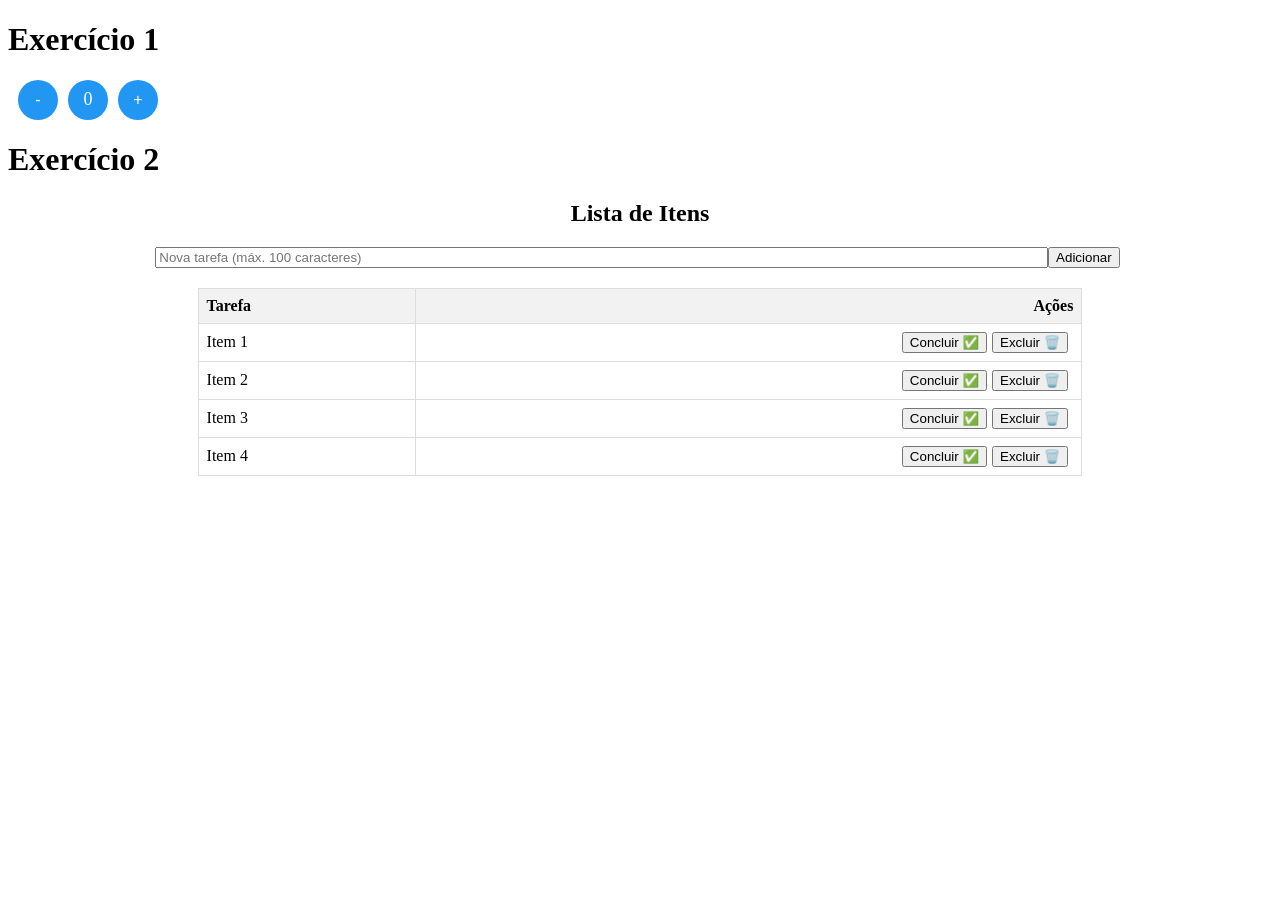
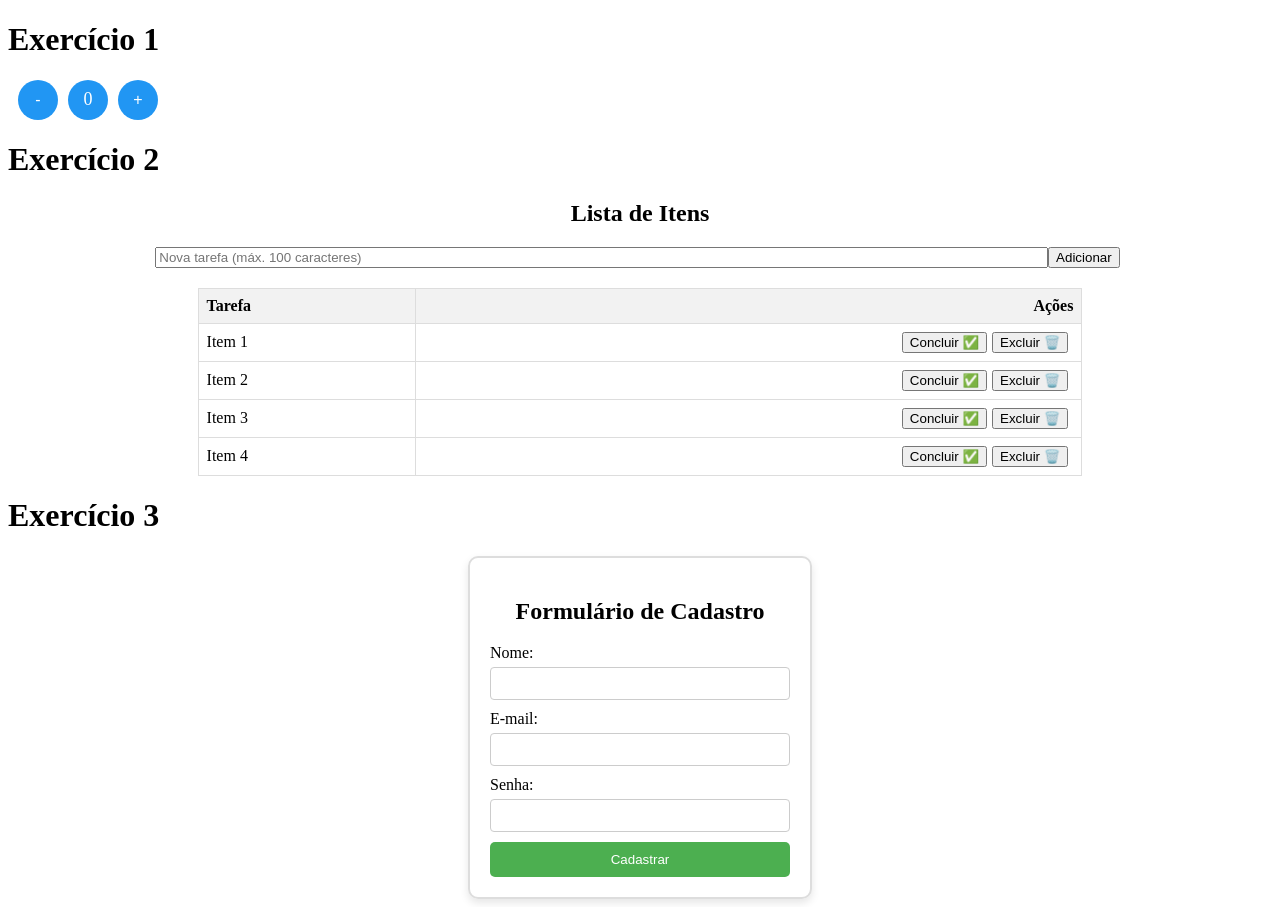
Before and after one commit to paulojsdev/Av2-Angular, an Angular app in the folder av2-angular/: page / in a window 1280 px wide. Before the commit the page ends 800 px from the top, so only its background shows below. Built offline with nearby package versions, Linux system fonts and the light colour scheme.

Commit message:
Exercicio 4
Formulario de cadastro

```diff
--- a/av2-angular/src/app/app.component.html
+++ b/av2-angular/src/app/app.component.html
@@ -5,3 +5,6 @@
 <div>
   <app-list-items></app-list-items>
 </div>
+
+<h1>Exercício 3</h1>
+<app-form-cadastro></app-form-cadastro>
--- a/av2-angular/src/app/app.module.ts
+++ b/av2-angular/src/app/app.module.ts
@@ -5,12 +5,14 @@ import { AppRoutingModule } from './app-routing.module';
 import { AppComponent } from './app.component';
 import { ContadorComponent } from './components/contador/contador.component';
 import { ListItemsComponent } from './components/list-items/list-items.component';
+import { FormCadastroComponent } from './components/form-cadastro/form-cadastro.component';
 
 @NgModule({
   declarations: [
     AppComponent,
     ContadorComponent,
-    ListItemsComponent
+    ListItemsComponent,
+    FormCadastroComponent
   ],
   imports: [
     BrowserModule,
--- /dev/null
+++ b/av2-angular/src/app/components/form-cadastro/form-cadastro.component.css
@@ -0,0 +1,47 @@
+div {
+    max-width: 300px;
+    margin: auto;
+    border: 2px solid #ddd;
+    border-radius: 10px;
+    padding: 20px;
+    box-shadow: 0 4px 8px rgba(0, 0, 0, 0.1);
+  }
+
+  h2 {
+    text-align: center;
+  }
+
+  form {
+    display: flex;
+    flex-direction: column;
+  }
+
+  label {
+    margin-bottom: 5px;
+  }
+
+  input {
+    padding: 8px;
+    margin-bottom: 10px;
+    border: 1px solid #ccc;
+    border-radius: 4px;
+  }
+
+  button {
+    background-color: #4caf50;
+    color: white;
+    border: none;
+    padding: 10px;
+    border-radius: 5px;
+    cursor: pointer;
+  }
+
+  button:hover {
+    background-color: #45a049;
+  }
+
+  p {
+    margin-top: 10px;
+    font-weight: bold;
+    color: #333;
+  }
--- /dev/null
+++ b/av2-angular/src/app/components/form-cadastro/form-cadastro.component.html
@@ -0,0 +1,19 @@
+<div>
+    <h2>Formulário de Cadastro</h2>
+    <form (ngSubmit)="cadastrar()">
+      <label for="nome">Nome:</label>
+      <input type="text" id="nome" [(ngModel)]="nome" name="nome" required>
+
+      <label for="email">E-mail:</label>
+      <input type="email" id="email" [(ngModel)]="email" name="email" required>
+
+      <label for="senha">Senha:</label>
+      <input type="password" id="senha" [(ngModel)]="senha" name="senha" required>
+
+      <button type="submit">Cadastrar</button>
+    </form>
+
+    <div *ngIf="mensagem">
+      <p>{{ mensagem }}</p>
+    </div>
+  </div>
--- /dev/null
+++ b/av2-angular/src/app/components/form-cadastro/form-cadastro.component.ts
@@ -0,0 +1,21 @@
+import { Component } from '@angular/core';
+
+@Component({
+  selector: 'app-form-cadastro',
+  templateUrl: './form-cadastro.component.html',
+  styleUrls: ['./form-cadastro.component.css']
+})
+export class FormCadastroComponent {
+  nome: string = '';
+  email: string = '';
+  senha: string = '';
+  mensagem: string = '';
+
+  cadastrar(): void {
+    if (this.nome && this.email && this.senha) {
+      this.mensagem = `Olá, ${this.nome}, seu cadastro foi realizado com sucesso.`;
+    } else {
+      this.mensagem = 'Olá, informe os campos corretamente.';
+    }
+  }
+}
```
Also changed, not shown: 1 other file (tests, documents, lock files or other folders).
